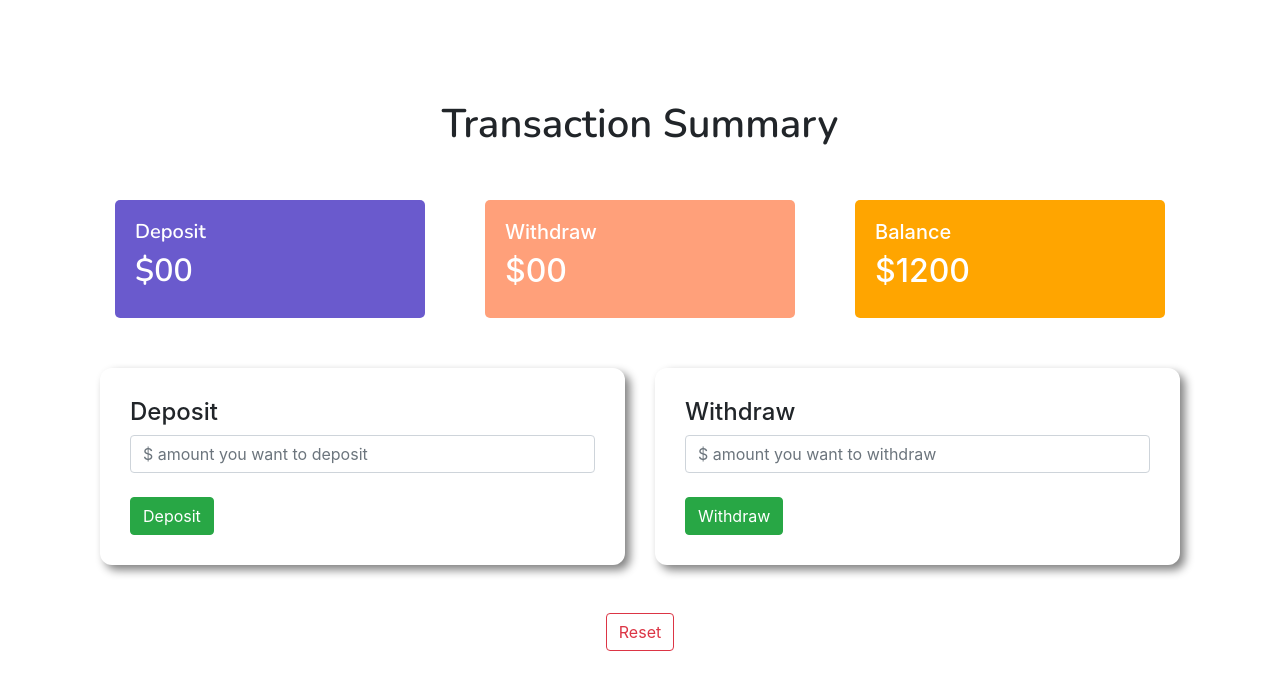
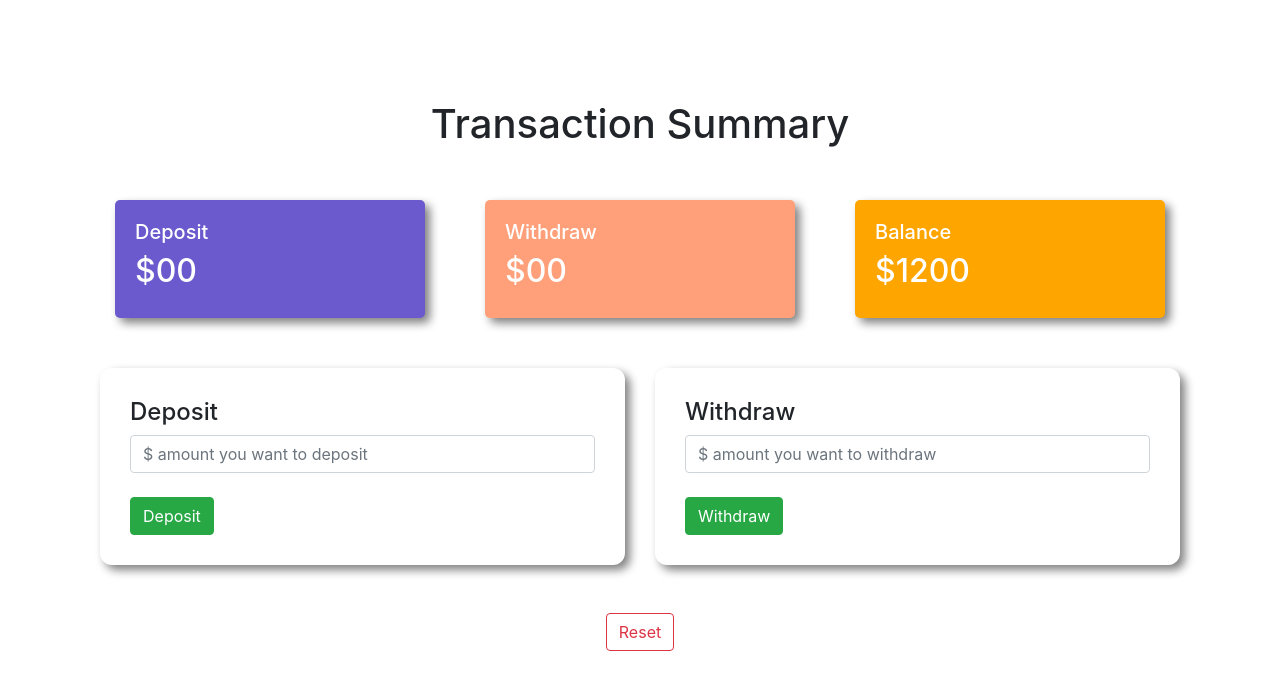
Before and after one commit to InjamulCSE15/capital-one-bank, a plain HTML site: page index.html in a window 1280 px wide. Both pictures are taken after a click on the button "Enter". Drawn offline with nearby package versions, Linux system fonts and the light colour scheme.

Commit message:
finished

```diff
--- a/styles.css
+++ b/styles.css
@@ -25,6 +25,8 @@
     border-radius: 5px;
     color: white;
     font-weight: 600;
+    box-shadow: 5px 5px 10px gray;
+}
 }
 .title{
 font-family: 'Nunito', sans-serif;
```
